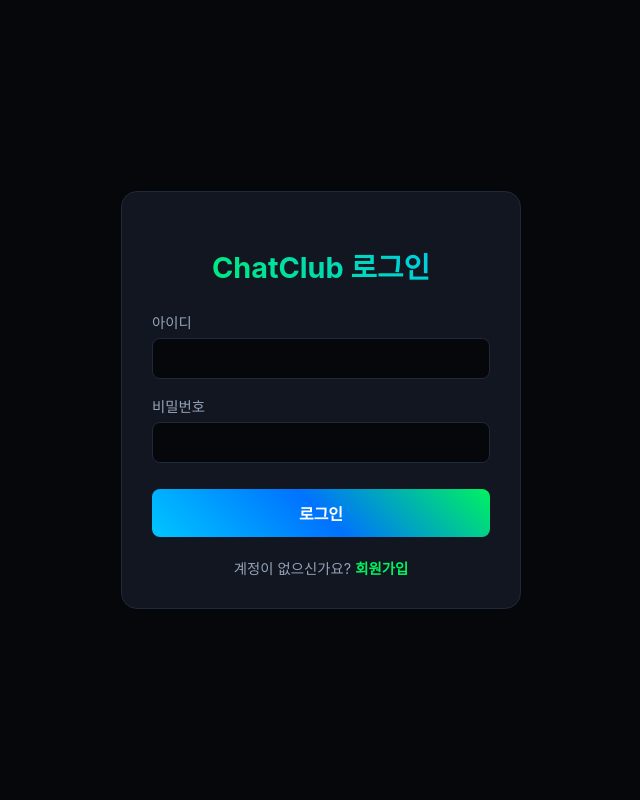
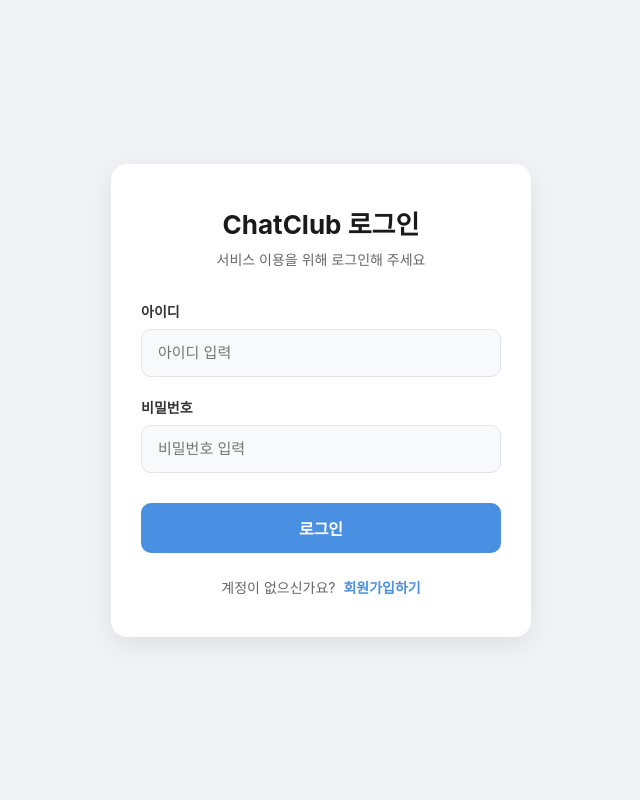
Before and after one commit to twinkelglue/App, a Flask app: page /login in a window 1280 px wide. Shown: the whole page, without its empty margins (319-959 px from the left). Run offline with Flask 3, Linux system fonts and the light colour scheme; some libraries are stand-ins or nearby versions.

Commit message:
Update login.html

```diff
--- a/templates/login.html
+++ b/templates/login.html
@@ -5,42 +5,135 @@
     <meta name="viewport" content="width=device-width, initial-scale=1.0">
     <title>로그인 - ChatClub</title>
     <style>
-        :root {
-            --bg-color: #05070a;
-            --card-bg: #121620;
-            --text-color: #ffffff;
-            --text-muted: #94a3b8;
-            --gradient-instagram: linear-gradient(45deg, #00c6ff, #0072ff, #00f260);
-            --border-color: #1e293b;
+        * {
+            box-sizing: border-box;
+            margin: 0;
+            padding: 0;
+            font-family: 'Pretendard', -apple-system, BlinkMacSystemFont, "Segoe UI", Roboto, Helvetica, Arial, sans-serif;
         }
-        body { background-color: var(--bg-color); color: var(--text-color); font-family: -apple-system, BlinkMacSystemFont, sans-serif; margin: 0; display: flex; justify-content: center; align-items: center; min-height: 100vh; }
-        .login-box { width: 100%; max-width: 400px; padding: 30px; background-color: var(--card-bg); border: 1px solid var(--border-color); border-radius: 16px; box-sizing: border-box; text-align: center; }
-        h2 { margin-bottom: 25px; background: linear-gradient(45deg, #00f260, #00c6ff); -webkit-background-clip: text; -webkit-text-fill-color: transparent; font-size: 1.8rem; }
-        .input-group { margin-bottom: 16px; text-align: left; }
-        .input-group label { display: block; margin-bottom: 6px; font-size: 0.9rem; color: var(--text-muted); }
-        .input-group input { width: 100%; padding: 12px; background-color: var(--bg-color); border: 1px solid var(--border-color); border-radius: 8px; color: #fff; box-sizing: border-box; outline: none; }
-        .btn-submit { width: 100%; background: var(--gradient-instagram); color: #fff; border: none; padding: 12px; border-radius: 8px; font-weight: 700; font-size: 1rem; cursor: pointer; margin-top: 10px; }
-        .footer-links { margin-top: 20px; font-size: 0.9rem; color: var(--text-muted); }
-        .footer-links a { color: #00f260; text-decoration: none; font-weight: 600; }
+        body {
+            background-color: #f0f2f5;
+            display: flex;
+            justify-content: center;
+            align-items: center;
+            min-height: 100vh;
+            padding: 20px;
+        }
+        .container {
+            background: #ffffff;
+            width: 100%;
+            max-width: 420px;
+            padding: 40px 30px;
+            border-radius: 16px;
+            box-shadow: 0 8px 24px rgba(0, 0, 0, 0.08);
+        }
+        .header {
+            text-align: center;
+            margin-bottom: 32px;
+        }
+        .header h1 {
+            font-size: 26px;
+            color: #1a1a1a;
+            font-weight: 700;
+            margin-bottom: 8px;
+        }
+        .header p {
+            font-size: 14px;
+            color: #666666;
+        }
+        .form-group {
+            margin-bottom: 20px;
+        }
+        .form-group label {
+            display: block;
+            font-size: 14px;
+            font-weight: 600;
+            color: #333333;
+            margin-bottom: 8px;
+        }
+        .form-group input {
+            width: 100%;
+            height: 48px;
+            padding: 0 16px;
+            border: 1px solid #e1e4e8;
+            border-radius: 10px;
+            font-size: 15px;
+            color: #1a1a1a;
+            background-color: #f8f9fa;
+            transition: all 0.2s ease;
+        }
+        .form-group input:focus {
+            outline: none;
+            border-color: #4A90E2;
+            background-color: #ffffff;
+            box-shadow: 0 0 0 3px rgba(74, 144, 226, 0.15);
+        }
+        .btn-submit {
+            width: 100%;
+            height: 50px;
+            background-color: #4A90E2;
+            color: #ffffff;
+            border: none;
+            border-radius: 10px;
+            font-size: 16px;
+            font-weight: 600;
+            cursor: pointer;
+            transition: background-color 0.2s ease;
+            margin-top: 10px;
+        }
+        .btn-submit:hover {
+            background-color: #357ABD;
+        }
+        .footer {
+            text-align: center;
+            margin-top: 24px;
+            font-size: 14px;
+            color: #666666;
+        }
+        .footer a {
+            color: #4A90E2;
+            text-decoration: none;
+            font-weight: 600;
+            margin-left: 4px;
+        }
+        .footer a:hover {
+            text-decoration: underline;
+        }
     </style>
 </head>
 <body>
-<div class="login-box">
-    <h2>ChatClub 로그인</h2>
-    <form action="{{ url_for('login') }}" method="POST">
-        <div class="input-group">
-            <label>아이디</label>
-            <input type="text" name="username" required autocomplete="off">
+    <div class="container">
+        <div class="header">
+            <h1>ChatClub 로그인</h1>
+            <p>서비스 이용을 위해 로그인해 주세요</p>
         </div>
-        <div class="input-group">
-            <label>비밀번호</label>
-            <input type="password" name="password" required>
+        <form action="/login" method="POST" onsubmit="return validateForm()">
+            <div class="form-group">
+                <label for="username">아이디</label>
+                <input type="text" id="username" name="username" placeholder="아이디 입력" required autocomplete="off">
+            </div>
+            <div class="form-group">
+                <label for="password">비밀번호</label>
+                <input type="password" id="password" name="password" placeholder="비밀번호 입력" required>
+            </div>
+            <button type="submit" class="btn-submit">로그인</button>
+        </form>
+        <div class="footer">
+            계정이 없으신가요? <a href="/register">회원가입하기</a>
         </div>
-        <button type="submit" class="btn-submit">로그인</button>
-    </form>
-    <div class="footer-links">
-        계정이 없으신가요? <a href="{{ url_for('register') }}">회원가입</a>
     </div>
-</div>
+
+    <script>
+        function validateForm() {
+            const username = document.getElementById('username').value.trim();
+            const password = document.getElementById('password').value.trim();
+
+            if (!username || !password) {
+                alert('아이디와 비밀번호를 모두 입력해 주세요.');
+                return false;
+            }
+            return true;
+        }
+    </script>
 </body>
 </html>
```
